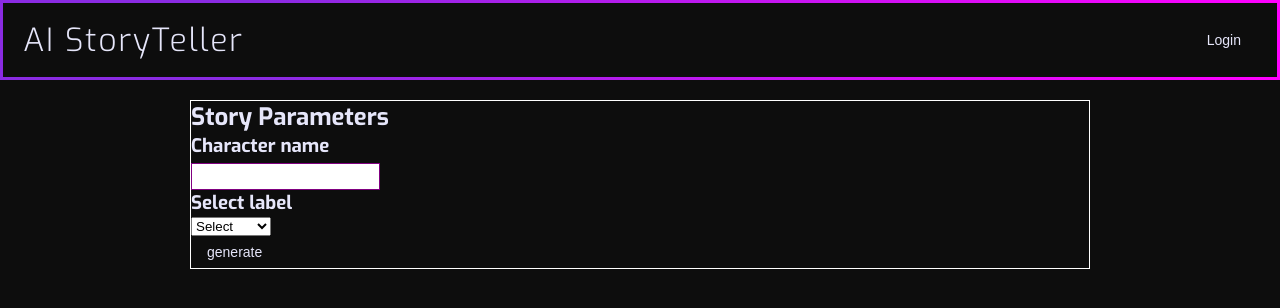
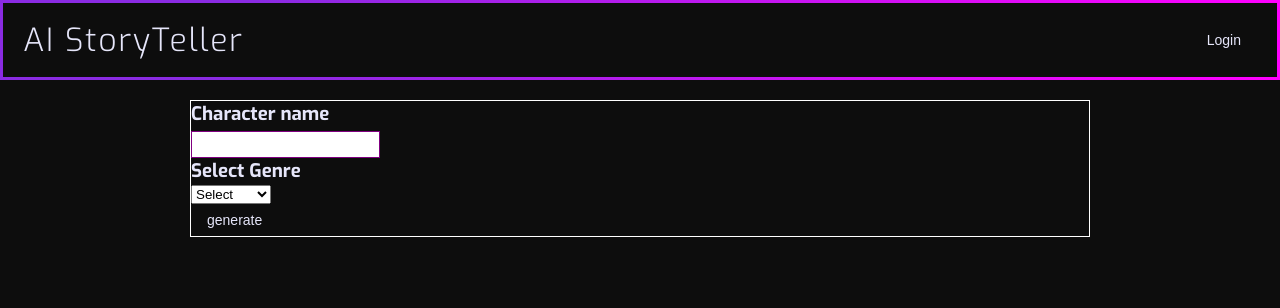
Before and after one commit to LejNur/ai-story-teller, a Next.js app: page / in a window 1280 px wide. Shown: the top 308 px of the page. Built offline with nearby package versions, Linux system fonts and the light colour scheme.

Commit message:
fix:bug select setAction

```diff
--- a/src/components/Molecules/SelectBox/SelectBox.tsx
+++ b/src/components/Molecules/SelectBox/SelectBox.tsx
@@ -1,21 +1,21 @@
 import React, { ChangeEvent, Dispatch, SetStateAction } from "react";
 
-interface ListOptions {
+interface ListOption {
   label: string;
   value: string | number;
 }
 
 interface SelectBoxProps {
   label: string;
-  list: ListOptions[];
-  setAction?: Dispatch<SetStateAction<string>>;
+  list: ListOption[];
+  setAction: Dispatch<SetStateAction<string>>;
 }
 
 export default function SelectBox(props: SelectBoxProps) {
-  const { label, list } = props;
+  const { label, list, setAction } = props;
 
   const handleChange = (e: ChangeEvent<HTMLSelectElement>) => {
-    console.log(e.target.value);
+    setAction(e.target.value);
   };
 
   return (
--- a/src/pages/index.tsx
+++ b/src/pages/index.tsx
@@ -13,7 +13,7 @@ export default function Home() {
   const [genre, setGenre] = useState("");
 
   const handleGenerate = () => {
-    console.log("ciao");
+    console.log({ character, genre });
   };
 
   return (
@@ -27,14 +27,14 @@ export default function Home() {
       <main className={styles.main}>
         <Header title="AI StoryTeller" />
         <div className={styles.content}>
-          <WindowBox title="Story Parameters">
+          <WindowBox>
             <InputBox
               label="Character name"
               value={character}
               setValue={setCharacter}
             />
             <SelectBox
-              label="Select label"
+              label="Select Genre"
               list={genres}
               setAction={setGenre}
             />
```
